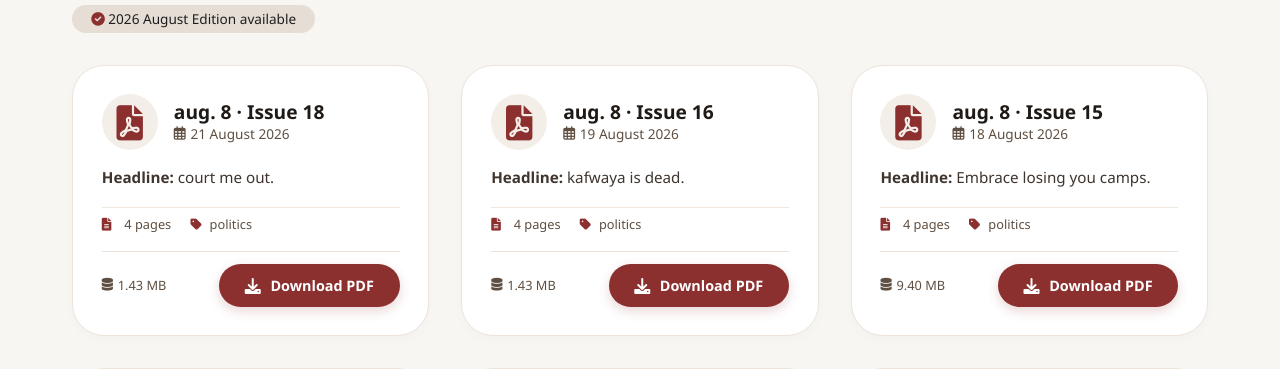
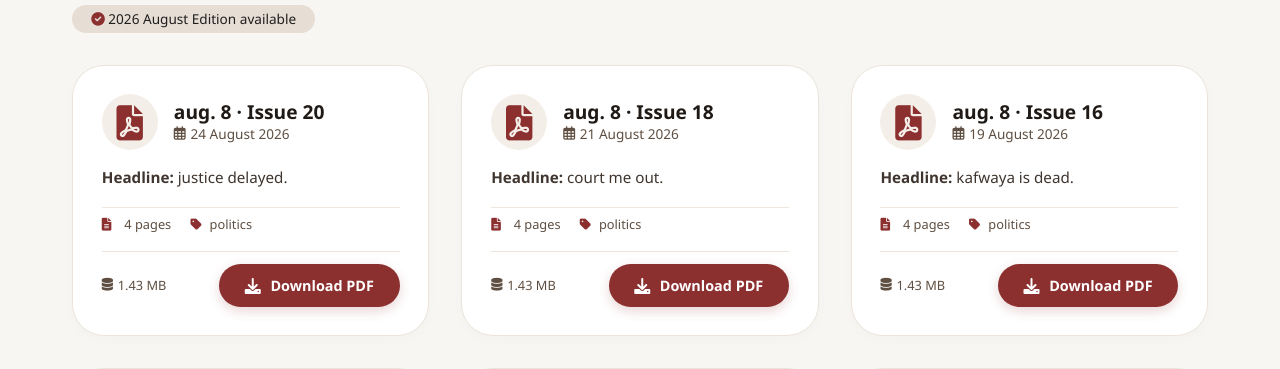
Before and after one commit to Minds90/Real-times-news, a plain HTML site: page allpapers.html in a window 1280 px wide. Shown: the part 342-711 px from the top of the page. Drawn offline with Linux system fonts and the light colour scheme.

Commit message:
Add Edition 20 to newspaper list

```diff
--- a/allpapers.html
+++ b/allpapers.html
@@ -500,6 +500,29 @@ h4{
         </div>
         <!-- NEWSPAPER LIST -->
         <div class="newspaper-grid">
+            <!-- Edition 20 -->
+            <div class="newspaper-card">
+                <div class="card-header">
+                    <div class="edition-icon"><i class="fas fa-file-pdf"></i></div>
+                    <div class="edition-info">
+                        <h3>aug. 8 · Issue 20</h3>
+                        <div class="date"><i class="far fa-calendar-alt"></i> 24 August 2026</div>
+                    </div>
+                </div>
+                <div class="description">
+                    <strong>Headline:</strong> justice delayed.
+                </div>
+                <div class="meta">
+                    <span><i class="fas fa-file-alt"></i> 4 pages</span>
+                    <span><i class="fas fa-tag"></i>politics </span>
+                </div>
+                <div class="download-row">
+                    <span class="file-size"><i class="fas fa-database"></i> 1.43 MB</span>
+                    <a href="Archive/2026/August/RTDM August 24, 2026.pdf" class="btn-download" download="RTDM august 24,2026.pdf">
+                        <i class="fas fa-download"></i> Download PDF
+                    </a>
+                </div>
+            </div>
             <!-- Edition 18 -->
             <div class="newspaper-card">
                 <div class="card-header">
```
